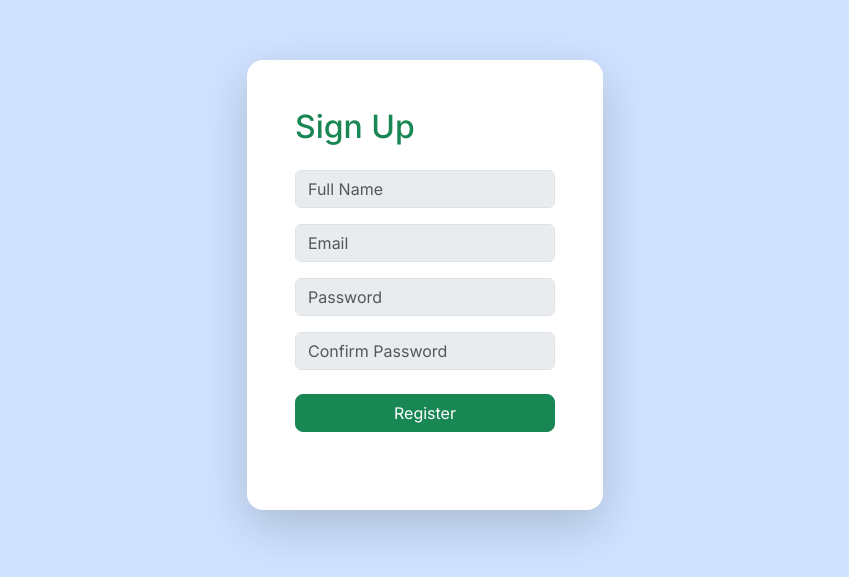
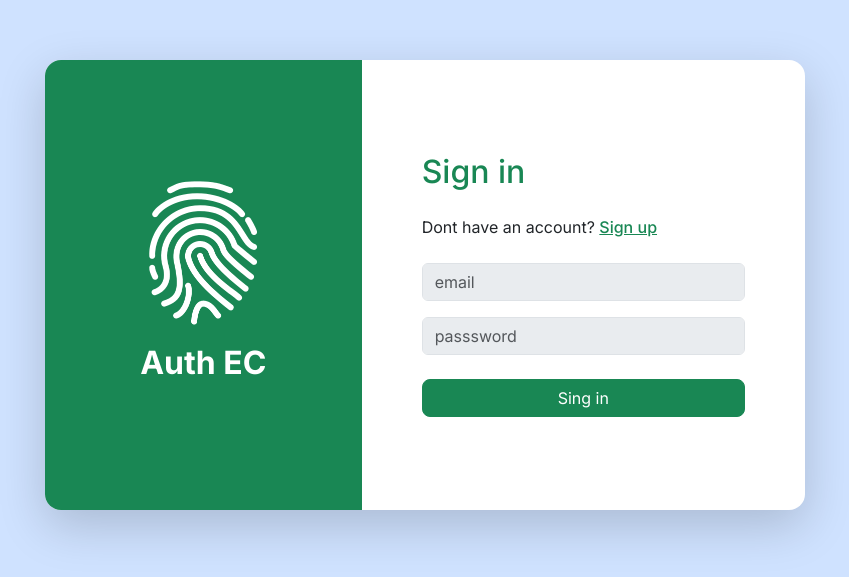
Before and after one commit to SphamandlaTee01/AuthECClient, an Angular app: page /login in a window 1280 px wide. Shown: the part 115-692 px from the top of the page, without its empty margins (215-1064 px from the left). Built offline with nearby package versions, Linux system fonts and the light colour scheme.

Commit message:
latest changes in the login form

```diff
--- a/src/app/user/login/login.component.html
+++ b/src/app/user/login/login.component.html
@@ -14,21 +14,28 @@
      d-inlin-block mb-4">Sign up</a>
 
 </div>
-<div class="mt-3"></div>
-<form  [formGroup]="form">
+<div class="mb-4">
+
+</div>
+
+
+<form  [formGroup]="form"  (ngSubmit)="onSubmit()">
 
             <div class="mb-3">
                 <input type="text" class="form-control bg-body-secondary" placeholder="email"
                 formControlName="email">
             </div>
 
-<!-- <div class="error-feedback" *ngIf="hasDisplayableError('fullName')  &&  form.controls.fullName.hasError('required')"> -->
-        <!-- Please enter your full name. -->
-<!-- </div> -->
+        <div class="error-feedback" *ngIf="hasDisplayableError('email')  &&  form.controls.email.hasError('required')">
+                Please enter your email
+        </div>
 
         <div class="mb-3">
             <input type="text" class="form-control bg-body-secondary" placeholder="passsword"
             formControlName="password">
+        </div>
+        <div class="error-feedback" *ngIf="hasDisplayableError('password')  &&  form.controls.password.hasError('required')">
+            Please enter your password
         </div>
 
         <div class="mt-4">
--- /dev/null
+++ b/src/app/user/login/login.component.ts
@@ -0,0 +1,43 @@
+import { CommonModule } from '@angular/common';
+import { Component } from '@angular/core';
+import { FormBuilder, ReactiveFormsModule, Validators } from '@angular/forms';
+import { RouterLink } from '@angular/router';
+
+@Component({
+  selector: 'app-login',
+  standalone: true,
+  imports: [CommonModule, ReactiveFormsModule,RouterLink ],
+  templateUrl: './login.component.html',
+  styles: ``
+})
+export class LoginComponent {
+
+  constructor(public formBuilder : FormBuilder){}
+
+   isSubmitted:boolean = false;
+
+  form = this.formBuilder.group({
+
+    email : ['',Validators.required],
+    password : ['',Validators.required]
+  })
+
+
+  onSubmit(){
+    this.isSubmitted = true;
+    console.log(this.form.value)
+
+  }
+
+
+
+
+
+
+  hasDisplayableError(controlName: string): Boolean{
+    const control = this.form.get(controlName);
+    return Boolean(control?.invalid) && (this.isSubmitted) || Boolean(control?.touched) || Boolean(control?.dirty);
+  }
+
+
+}
--- a/src/app/user/registration/registration.component.html
+++ b/src/app/user/registration/registration.component.html
@@ -1,7 +1,17 @@
-<div class="mb-4 h2 text-success">
-    Sign Up
+<div class="mb-4 ">
+
+    <div class=" text-success">
+        <h2> Sign up</h2>
+    </div>
+
 </div>
+<div> Already have an account?
 
+    <a routerLink="/login" class="text-decoration-underline fw-medium text-success
+     d-inlin-block mb-4">Sign in</a>
+
+</div>
+<div class="mt-3"></div>
 
 <form [formGroup]="form" (ngSubmit)="onSubmit()">
     <div class="mb-3">
--- a/src/app/user/registration/registration.component.ts
+++ b/src/app/user/registration/registration.component.ts
@@ -4,11 +4,12 @@ import { AbstractControl, FormBuilder, ReactiveFormsModule, Validators, Validato
 import { FirstKeyPipe } from '../../shared/pipes/first-key.pipe';
 import { AuthService } from '../../shared/services/auth.service';
 import { Toast, ToastrService } from 'ngx-toastr';
+import { RouterLink } from '@angular/router';
 
 @Component({
   selector: 'app-registration',
   standalone: true,
-  imports: [ReactiveFormsModule,CommonModule,FirstKeyPipe],
+  imports: [ReactiveFormsModule,CommonModule,FirstKeyPipe, RouterLink],
   templateUrl: './registration.component.html',
   styles: ``
 })
--- a/src/app/user/user.component.html
+++ b/src/app/user/user.component.html
@@ -1,13 +1,20 @@
 <div class="container">
-    <div class="row vh-100 align-items-center">
-        <div class="col-lg-4 offset-lg-4 col-md-8 offset-md-2 col-10 offset-1">
-            <div class="rounded-4 border-0 shadow-lg bg-white " style="min-height:450px;">
-                <div class="d-flex justify-content-start align-items-center">
-                    <div class="p-5 w-100">
-                        <app-registration></app-registration>
-                    </div>
-                </div>
-            </div>
+  <div class="row vh-100 align-items-center">
+    <div class="col-xxl-6 offset-xxl-3 col-lg-8 offset-lg-2 col-10 offset-1">
+      <div class="row rounded-4 border-0 shadow-lg bg-white" style="min-height:450px;">
+        <div class="col-md-5 d-md-flex d-none bg-success rounded-start-4 align-items-center justify-content-center">
+          <div class="text-center text-white">
+            <img src="assets/authec-logo.png"  class="w-50 mb-3">
+            <h2 class="fw-bolder">Auth EC</h2>
+          </div>
         </div>
+        <div class="col-md-7 col-12 d-flex justify-content-start align-items-center">
+          <div class="p-5 w-100">
+            <router-outlet />
+          </div>
+        </div>
+      </div>
     </div>
+
+  </div>
 </div>
--- a/src/app/user/user.component.ts
+++ b/src/app/user/user.component.ts
@@ -1,10 +1,11 @@
 import { Component } from '@angular/core';
 import { RegistrationComponent } from './registration/registration.component';
+import { RouterOutlet } from '@angular/router';
 
 @Component({
   selector: 'app-user',
   standalone: true,
-  imports: [RegistrationComponent],
+  imports: [RegistrationComponent, RouterOutlet],
   templateUrl: './user.component.html',
   styles: ``
 })
```
Also changed, not shown: public/authec-logo.png (added), src/assets/authec-logo.png (added). Lines whose indentation alone changed are shown as unchanged.
